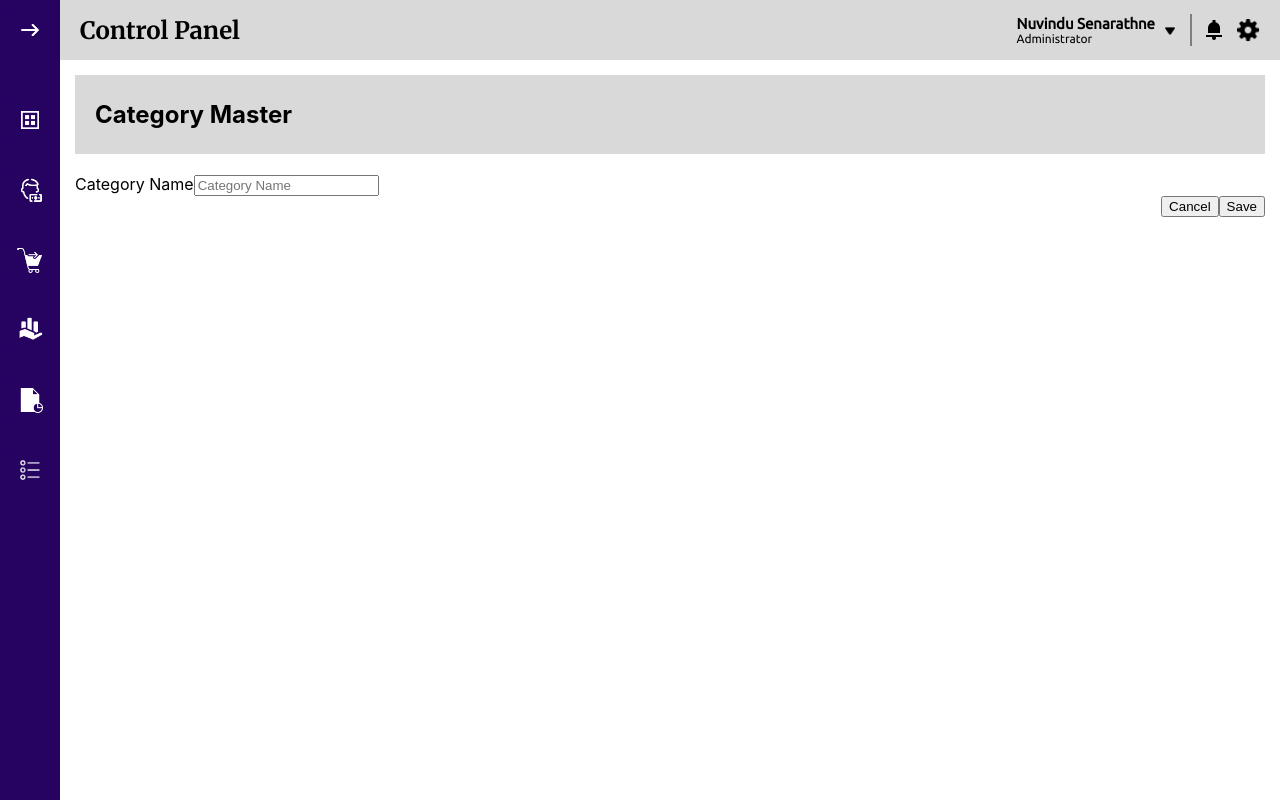
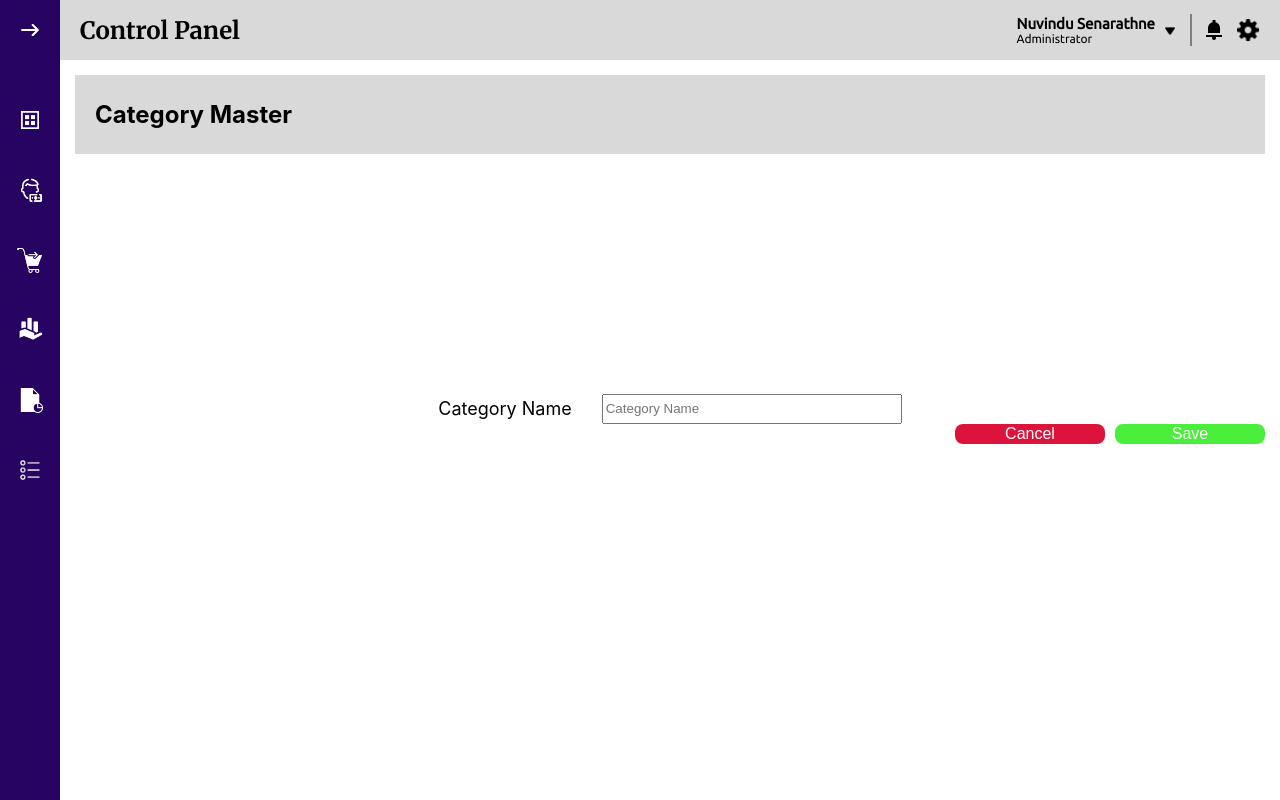
Before and after one commit to UOR-Project-Team/ERP-System-Frontend, a React (Create React App) app: page /home/category-master in a window 1280 px wide. Built offline with nearby package versions, Linux system fonts and the light colour scheme.

Commit message:
css issue fixed

```diff
--- a/src/components/categoryMaster.css
+++ b/src/components/categoryMaster.css
@@ -1,4 +1,4 @@
-/* #buttons{
+#buttons{
     margin-top: 40vh;
 }
 
@@ -42,12 +42,12 @@
     align-items: center;
 }
 
-label{
+#form-label{
     margin-right: 30px;
     font-size: large;
 }
 
-input{
+#form-input{
     width: 300px;
     height: 30px;
-} */
+}
--- a/src/components/content.categoryMaster.js
+++ b/src/components/content.categoryMaster.js
@@ -78,8 +78,8 @@ function CategoryMaster() {
        <div id='formcontainer'>
        <form onSubmit={handleSubmit}>
                 <div id="input">
-                <label>Category Name</label>
-                <input type="text" placeholder="Category Name" onChange = {handleInputChange} onBlur={handleInputBlur}required ></input>
+                <label id = "form-label">Category Name</label>
+                <input id="form-input" type="text" placeholder="Category Name" onChange = {handleInputChange} onBlur={handleInputBlur}required ></input>
 
                 </div>
                 <div id="button-container" style={{ display: 'flex', justifyContent: 'flex-end' }}>
```
